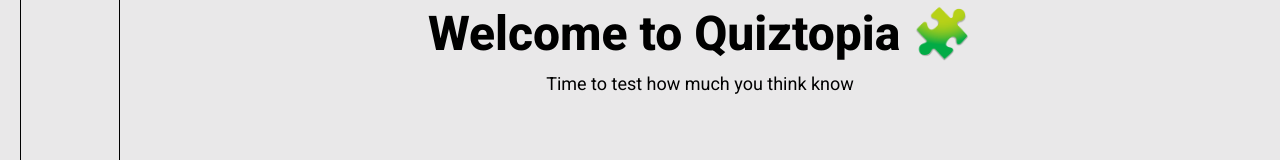
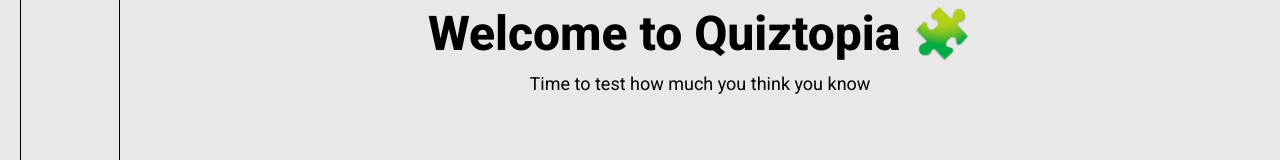
Before and after one commit to literallymarvellous/typescript-quiz-app, a React (Create React App) app: page / in a window 1280 px wide. Shown: the part 217-377 px from the top of the page. Built offline with nearby package versions, Linux system fonts and the light colour scheme; a web font is replaced by a local one.

Commit message:
fixed restartQuiz function

```diff
--- a/src/components/Aside.tsx
+++ b/src/components/Aside.tsx
@@ -1,4 +1,3 @@
-import React from "react";
 import { Container, Sidebar } from "../styles/Aside.styles";
 import { FaGithub, FaInstagram, FaTwitter } from "react-icons/fa";
 import styles from "../styles/scss/App.module.scss";
--- a/src/components/Header.tsx
+++ b/src/components/Header.tsx
@@ -1,4 +1,4 @@
-import React, { useContext } from "react";
+import { useContext } from "react";
 import { Link } from "react-router-dom";
 import { QuizContext } from "../context/context";
 import { Heading, Nav } from "../styles/Header.styles";
--- a/src/components/Landing.tsx
+++ b/src/components/Landing.tsx
@@ -1,9 +1,6 @@
-import React from "react";
 import { Outlet, Link } from "react-router-dom";
 import { Container, Wrapper } from "../styles/App.styles";
 import { Title } from "../styles/Landing.styles";
-import Header from "../components/Header";
-import Aside from "../components/Aside";
 import styles from "../styles/scss/App.module.scss";
 import { motion } from "framer-motion";
 
@@ -17,7 +14,7 @@ const Landing = () => {
               <Title>Welcome to Quiztopia 🧩</Title>
 
               <p className={styles.fs18}>
-                Time to test how much you think know
+                Time to test how much you think you know
               </p>
 
               <button className={styles.button}>
--- a/src/components/QuestionCard.tsx
+++ b/src/components/QuestionCard.tsx
@@ -1,7 +1,6 @@
-import React, { useEffect, useState } from "react";
-import { FaArrowLeft, FaLongArrowAltLeft } from "react-icons/fa";
+import React, { useState } from "react";
+import { FaLongArrowAltLeft } from "react-icons/fa";
 import { AnswerObject } from "../API";
-import { secondaryClr } from "../styles/App.styles";
 import styles from "../styles/scss/App.module.scss";
 
 type Props = {
--- a/src/components/Quiz.tsx
+++ b/src/components/Quiz.tsx
@@ -175,7 +175,7 @@ function Quiz() {
                   {time.h !== 0 ? "hours" : time.m !== 0 ? "mins" : "secs"} with
                   a Score of <span>{score}</span>
                 </p>
-                <button className={styles.button} onClick={startQuiz}>
+                <button className={styles.button} onClick={restartQuiz}>
                   Restart
                 </button>
               </div>
--- a/src/styles/App.styles.ts
+++ b/src/styles/App.styles.ts
@@ -44,7 +44,6 @@ export const GlobalStyle = createGlobalStyle`
     color: black;
     height: 2.4em;
     width: 2.4em;
-    border: 1px solid black;
     border-radius: 50%;
     display: grid;
     place-items: center;
```
Also changed, not shown: src/components/Info.tsx (+2 -6 lines).
